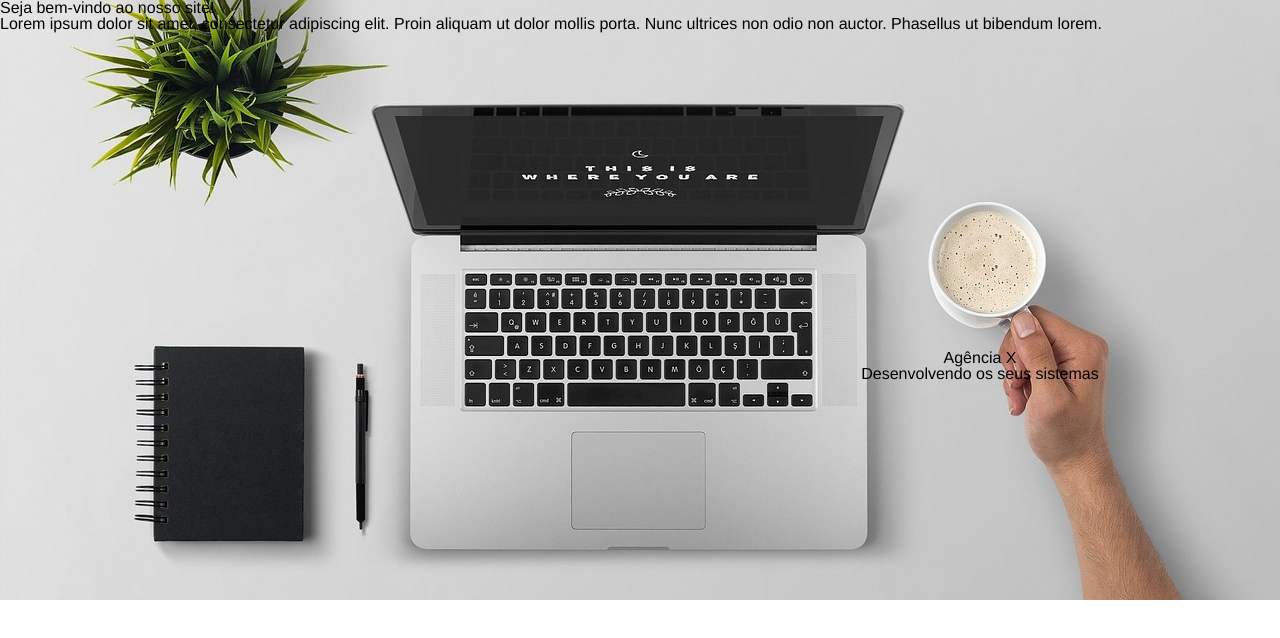
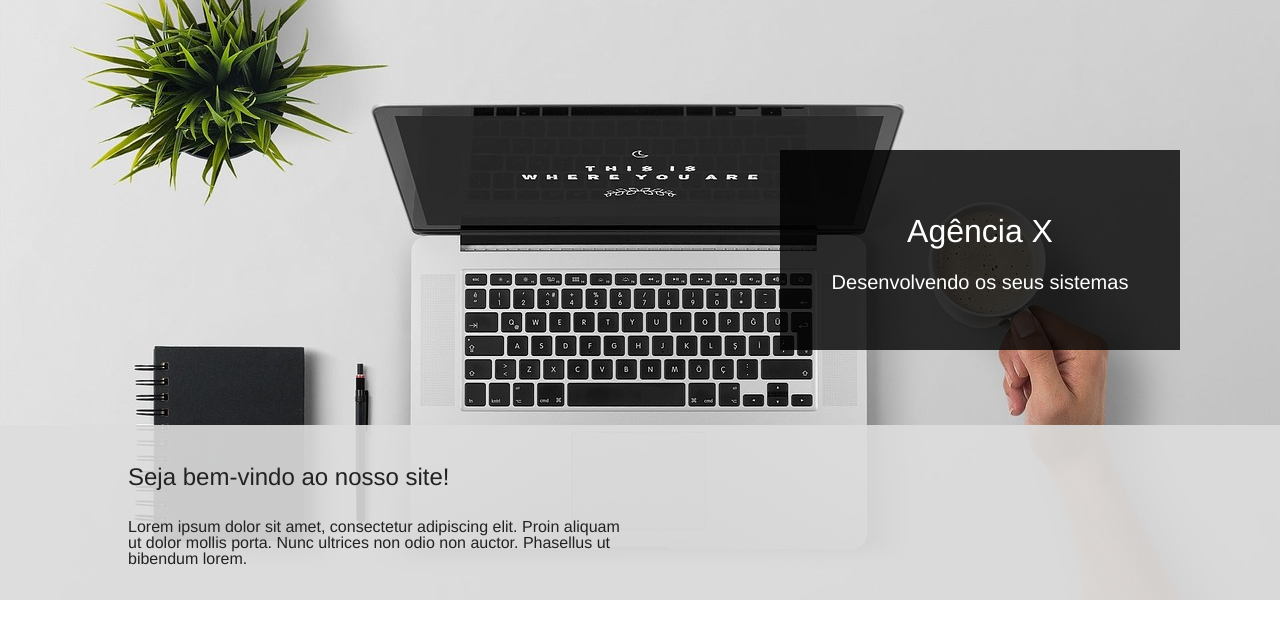
Before and after one commit to MarcosWinther/Project_Site_Web, a plain HTML site: page 2_Projeto_Base/index.html in a window 1280 px wide. Drawn offline with Linux system fonts and the light colour scheme.

Commit message:
Finalizado o CSS do header do projeto base

```diff
--- a/2_Projeto_Base/css/styles.css
+++ b/2_Projeto_Base/css/styles.css
@@ -24,4 +24,55 @@ html {
 .box-background {
     width: 100%;
     height: 100%;
+    background-color: #000;
+    opacity: .8;
+    position: relative;
 }
+
+.box-banner-title {
+    position: absolute;
+    width: 100%;
+    text-align: center;
+    top: 0;
+    color: #FFF;
+    padding-top: 65px;
+}
+
+.box-banner-title h1 {
+    font-size: 32px;
+    margin-bottom: 25px;
+}
+
+.box-banner-title p {
+    font-size: 20px;
+}
+
+.company-info-container {
+    position: absolute;
+    bottom: 0;
+    width: 100%;
+    height: 175px;
+}
+
+.company-info-background {
+    width: 100%;
+    height: 100%;
+    background-color: #DDD;
+    opacity: .9;
+}
+
+.company-info-titlebox {
+    position: absolute;
+    padding-left: 10%;
+    top: 40px;
+    width: 500px;
+}
+
+.company-info-titlebox h2, .company-info-titlebox p {
+    color: #222;
+}
+
+.company-info-titlebox h2 {
+    margin-bottom: 30px;
+    font-size: 24px;
+}
```
